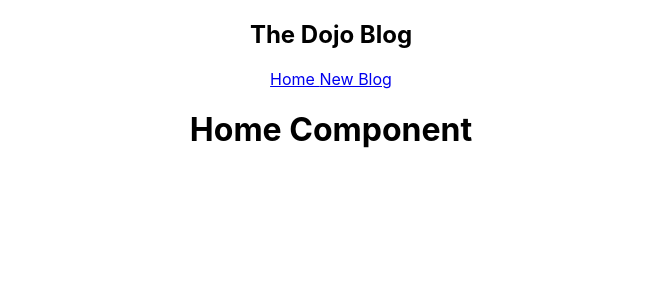
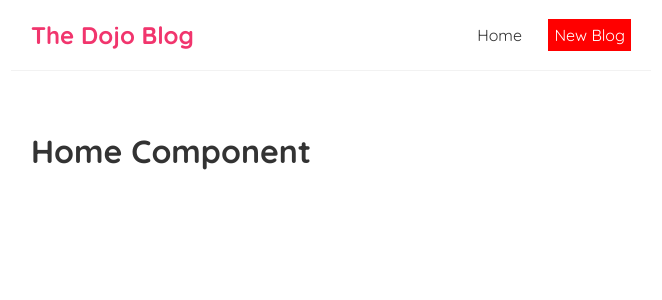
Before and after one commit to alirza143/react, a React (Create React App) app: page / in a window 1280 px wide. Shown: the top 300 px of the page, without its empty margins (309-971 px from the left). Built offline with nearby package versions, Linux system fonts and the light colour scheme.

Commit message:
add external and inline styling

```diff
--- a/src/App.js
+++ b/src/App.js
@@ -1,4 +1,3 @@
-import './App.css';
 import Home from './Home';
 import Navbar from './Navbar';
 
@@ -9,7 +8,6 @@
       <div className="content">
       <Home />
         </div>
-
     </div>
   );
 }
--- a/src/Navbar.js
+++ b/src/Navbar.js
@@ -4,7 +4,10 @@
             <h1>The Dojo Blog</h1>
             <div className="links">
                 <a href="/"> Home </a>
-                <a href="/create"> New Blog </a>
+                <a href="/create" style={{
+                    backgroundColor : "red",
+                    color : "white"
+                }}> New Blog </a>
             </div>
         </nav>
      );
--- a/src/index.css
+++ b/src/index.css
@@ -1,13 +1,35 @@
-body {
+@import url('https://fonts.googleapis.com/css2?family=Quicksand:wght@300;400;500;600;700&display=swap');
+
+/* base styles */
+* {
   margin: 0;
-  font-family: -apple-system, BlinkMacSystemFont, 'Segoe UI', 'Roboto', 'Oxygen',
-    'Ubuntu', 'Cantarell', 'Fira Sans', 'Droid Sans', 'Helvetica Neue',
-    sans-serif;
-  -webkit-font-smoothing: antialiased;
-  -moz-osx-font-smoothing: grayscale;
+  font-family: "Quicksand";
+  color: #333;
 }
-
-code {
-  font-family: source-code-pro, Menlo, Monaco, Consolas, 'Courier New',
-    monospace;
+.navbar {
+  padding: 20px;
+  display: flex;
+  align-items: center;
+  max-width: 600px;
+  margin: 0 auto;
+  border-bottom: 1px solid #f2f2f2;
 }
+.navbar h1 {
+  color: #f1356d;
+}
+.navbar .links {
+  margin-left: auto;
+}
+.navbar a {
+  margin-left: 16px;
+  text-decoration: none;
+  padding: 6px;
+}
+.navbar a:hover {
+  color: #f1356d;
+}
+.content {
+  max-width: 600px;
+  margin: 40px auto;
+  padding: 20px;
+}
```
